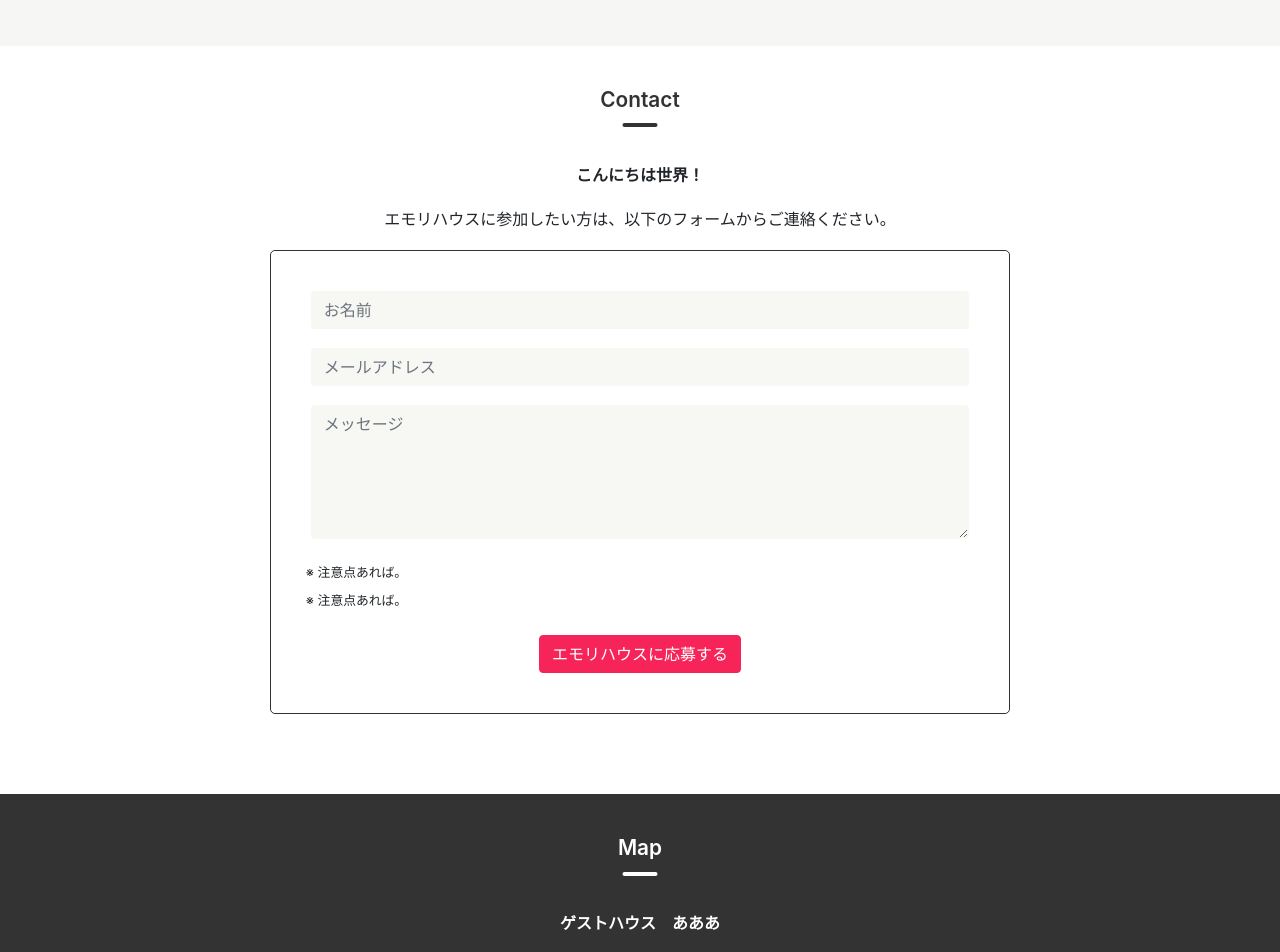
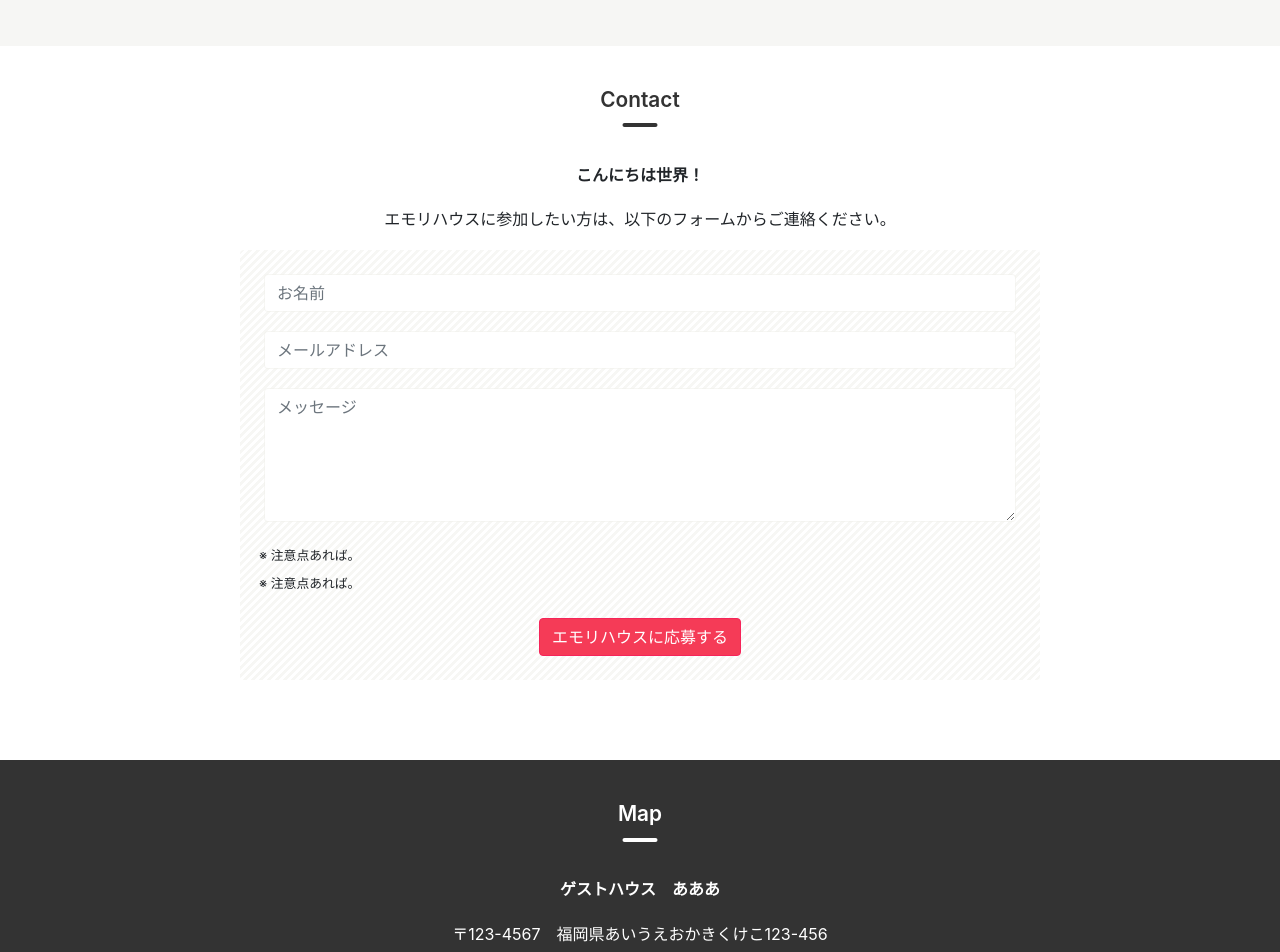
Before and after one commit to emorihouse/emorihouse.github.io, a Jekyll site: the page built from index.md, in a window 1280 px wide. Shown: the part 2030-2982 px from the top of the page. Built offline with Jekyll 4.4.1, drawn with Linux system fonts in a browser that asks for light colours; nearby versions of some CDN libraries.

Commit message:
adjust width of contact form

```diff
--- a/assets/css/style.scss
+++ b/assets/css/style.scss
@@ -198,38 +198,26 @@
 }
 
 #contact {
-  //background-color: rgba(247, 202, 24, .3);
   background-color: #fff;
-  //background-image: linear-gradient(
-  //  -45deg,
-  //  #fff 25%,
-  //  $bg-base-color 25%, $bg-base-color 50%,
-  //  #fff 50%, #fff 75%,
-  //  $bg-base-color 75%, $bg-base-color
-  //);
-  //background-size: 15px 15px;
-  //color: #fff;
-
-  .area-title {
-    //color: #fff;
-    &:before {
-      //background-color: #fff;
-    }
-  }
 
   ul {
     list-style: none;
   }
 
   .contact_form {
-    background-color: #fff;
-    //height: 10em;
-    width: 60%;
-    min-width: 300px;
+    width: 100%;
+    max-width: 50em;
     margin: 0 auto;
-    padding: 2.5em;
-    border-radius: 5px;
-    border: 1px solid $color-dark;
+    padding: 1.5em;
+    border-radius: 0.25rem;
+    background-image:
+        linear-gradient(-45deg,
+            #fff 25%,
+            $bg-base-color 25%, $bg-base-color 50%,
+            #fff 50%, #fff 75%,
+            $bg-base-color 75%, $bg-base-color);
+    background-size: 8px 8px;
+    background-clip: padding-box;
 
     .form-row {
       margin-bottom: 1.2em;
@@ -240,11 +228,9 @@
       width: 100%;
       padding: 0.375rem 0.75rem;
       font-size: 1rem;
-      line-height: 1.5;
+      line-height: 1.5rem;
       color: #495057;
-      //background-color: rgba(241, 169, 160, .2);
-      background-color: $bg-base-color;
-      background-clip: padding-box;
+      background-color: #fff;
       border: 1px solid $bg-base-color;
       border-radius: 0.25rem;
       transition: border-color 0.15s ease-in-out, box-shadow 0.15s ease-in-out;
@@ -252,18 +238,14 @@
 
     .btn {
       width: auto;
-      //text-align: center;
-
       color: #fff;
-      background-color: #F62459;
+      background-color: #f53b57;
       border-color: #F62459;
 
       &:hover {
-        background-color: #E26A6A;
+        background-color: #ef5777;
         border-color: #E26A6A;
-      ;
       }
     }
-
   }
 }
```
